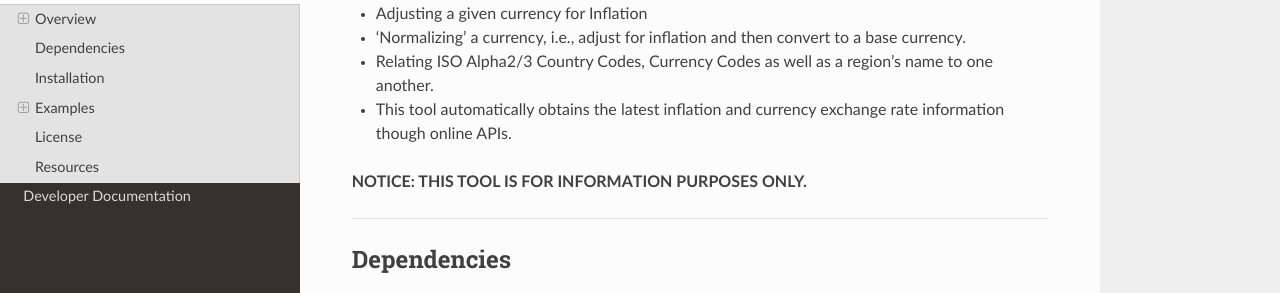
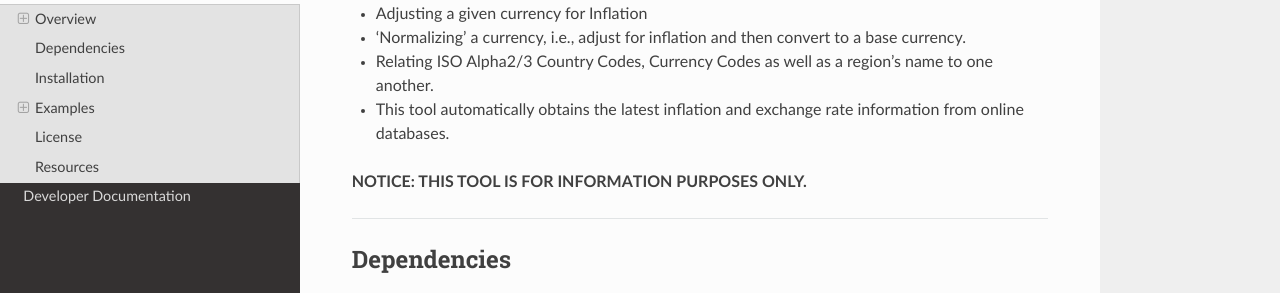
Before and after one commit to TariqAHassan/EasyMoney, a Sphinx documentation site: the page built from docs/README.rst, in a window 1280 px wide and 900 px high, scrolled down 444 px. Shown: the part 158-451 px from the top of the window. Built offline with Sphinx 7.4.7 and the Read the Docs theme 2.0.0, drawn with Linux system fonts in a browser that asks for light colours; pages that are not in the unit, such as notebooks, are missing from menus.

Commit message:
Update README

```diff
--- a/docs/README.rst
+++ b/docs/README.rst
@@ -28,8 +28,8 @@
    to a base currency.
 -  Relating ISO Alpha2/3 Country Codes, Currency Codes as well as a
    region's name to one another.
--  This tool automatically obtains the latest inflation and currency
-   exchange rate information though online APIs.
+-  This tool automatically obtains the latest inflation and
+   exchange rate information from online databases.
 
 **NOTICE: THIS TOOL IS FOR INFORMATION PURPOSES ONLY.**
 
```
Also changed, not shown: README.md (+1 -1 lines).
